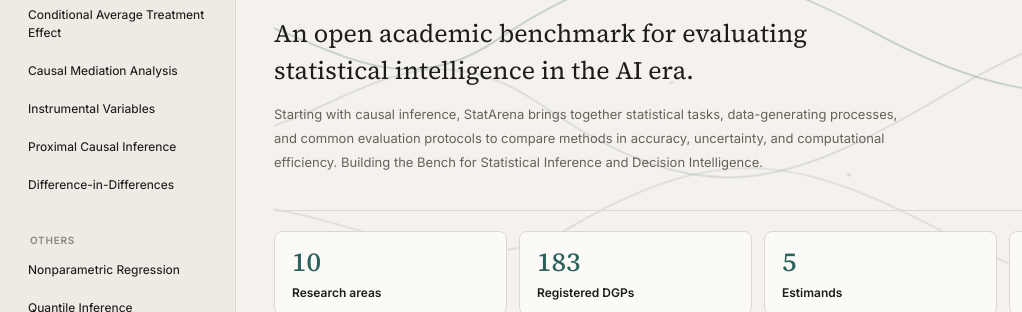
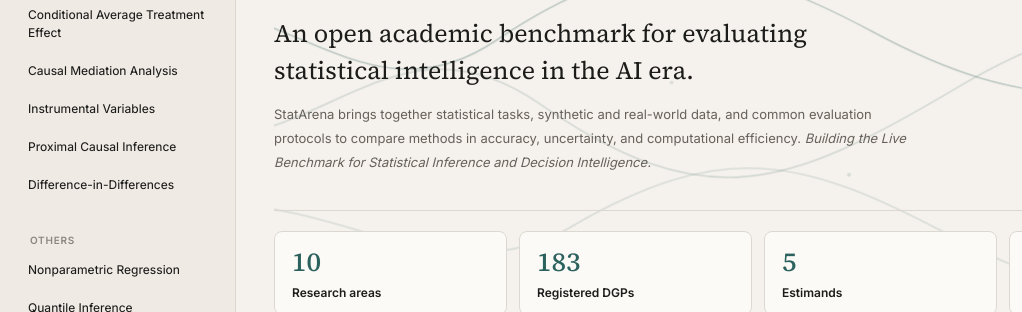
Before and after one commit to QingFengXiao214/statsinference.github.io, a plain HTML site: page index.html in a window 1280 px wide. Shown: the part 251-563 px from the top of the page, 0-1022 px from the left. Drawn offline with Linux system fonts and the light colour scheme.

Commit message:
Update the homepage description and live benchmark slogan

```diff
--- a/index.html
+++ b/index.html
@@ -69,7 +69,7 @@
   <h2 class="home-tagline">From Inference to Decision</h2>
   <div class="home-hero-copy">
     <p class="home-lead">An open academic benchmark for evaluating statistical intelligence in the AI era.</p>
-    <p class="home-description">Starting with causal inference, StatArena brings together statistical tasks, data-generating processes, and common evaluation protocols to compare methods in accuracy, uncertainty, and computational efficiency. Building the Bench for Statistical Inference and Decision Intelligence.</p>
+    <p class="home-description">StatArena brings together statistical tasks, synthetic and real-world data, and common evaluation protocols to compare methods in accuracy, uncertainty, and computational efficiency. <em>Building the Live Benchmark for Statistical Inference and Decision Intelligence.</em></p>
   </div>
   <div class="home-mark" aria-hidden="true"><img src="assets/statsarena-logo.webp" alt="" width="160" height="160"></div>
 </div>
```
